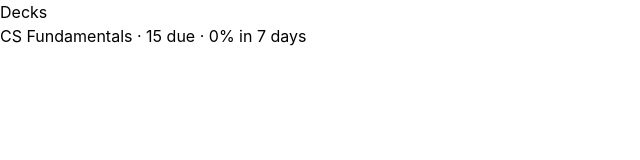
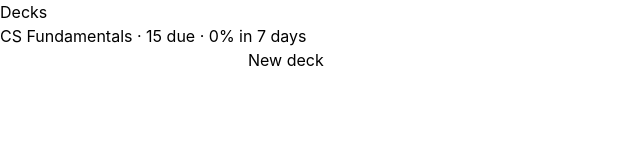
Before and after one commit to Wiyseful/mnemo-cards, a Next.js app: page / in a window 1280 px wide. Shown: the top 160 px of the page, without its empty margins (0-640 px from the left). Built offline with nearby package versions, Linux system fonts and the light colour scheme.

Commit message:
Create decks from the home page and save them

```diff
--- a/src/app/page.tsx
+++ b/src/app/page.tsx
@@ -1,6 +1,6 @@
 "use client";
 
-import { useEffect, useState } from "react";
+import {type FormEvent, useEffect, useState} from "react";
 import Link from "next/link";
 import { sampleCards, sampleDecks } from "@/data/sampleCards";
 import { loadSavedCards } from "@/data/cardStorage";
@@ -8,6 +8,7 @@ import { dueCardIdsInOrder } from "@/scheduler/sessionQueue";
 import { MEMORY_FORECAST_DAYS, memoryPercentForecast } from "@/scheduler/averageRecallChance";
 import {loadSavedDecks, saveDecks} from "@/data/deckStorage";
 import type {Deck} from "@/scheduler/types";
+import type { FormEvent } from "react";
 
 export default function HomePage() {
     const [cards, setCards] = useState(sampleCards);
@@ -30,17 +31,22 @@ export default function HomePage() {
     }, []);
 
 
-    const createDeck = (newDeckName: string) => {
+    const createDeck = (event: FormEvent) => {
+        event.preventDefault();
+        if (newDeckName.trim() === "") return;
+
         const newDeck: Deck = {
             id: crypto.randomUUID(),
-            name: newDeckName,
+            name: newDeckName.trim(),
             parentDeckId: null,
         };
 
         const updatedDecks = [...decks, newDeck];
         setDecks(updatedDecks);
         saveDecks(updatedDecks);
+        setNewDeckName("");
     };
+
 
     const cardsInDeck = (deckId: string) => cards.filter((card) => card.deckId === deckId);
 
@@ -67,7 +73,10 @@ export default function HomePage() {
                     </li>
                 ))}
             </ul>
-            <input value = {newDeckName} onChange={(event)=> setNewDeckName(event.target.value)}/>
+            <form onSubmit={createDeck}>
+                <input value={newDeckName} onChange={(event) => setNewDeckName(event.target.value)} />
+                <button type="submit">New deck</button>
+            </form>
         </main>
     );
 }
```
